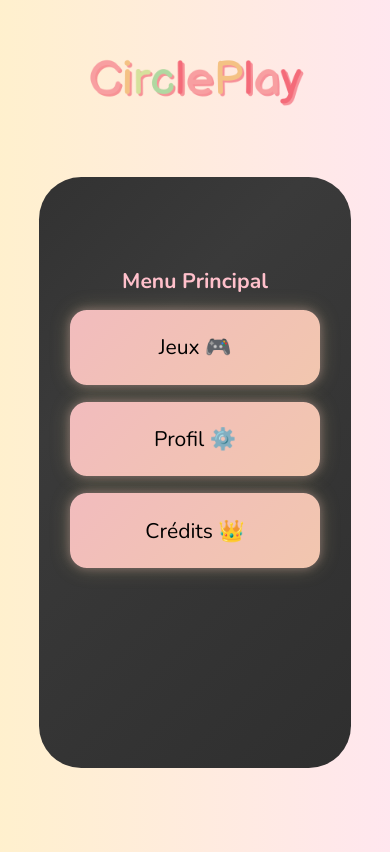
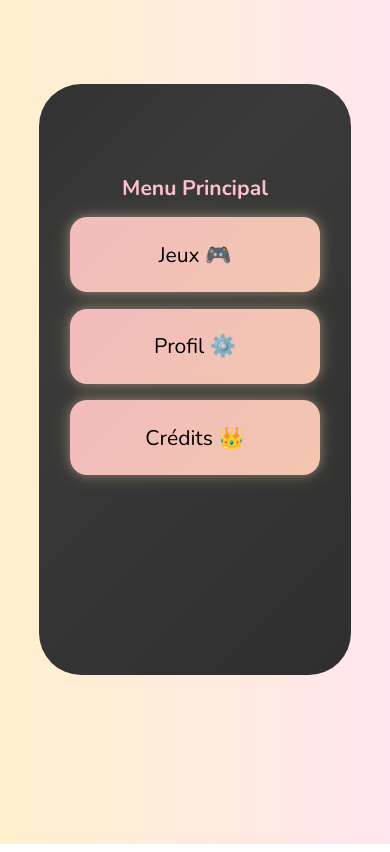
Before and after one commit to sementzacharie-eng/CirclePlay, a website: page index.html in a window 390 px wide. Drawn offline with nearby package versions, Linux system fonts and the light colour scheme; no server answers.

Commit message:
suppression du logo circle play pour mobile

```diff
--- a/style.css
+++ b/style.css
@@ -1762,14 +1762,7 @@ body {
     }
 
     #top-logo {
-        margin-bottom: 1vh;
-    }
-
-    #image-logo {
-        width: 65vw;
-        max-width: 320px;
-        height: auto;
-        margin-bottom: 1vh;
+        display: none;
     }
 
     #menu .add-input {
```
Also changed, not shown: README.md, 1 other file.
